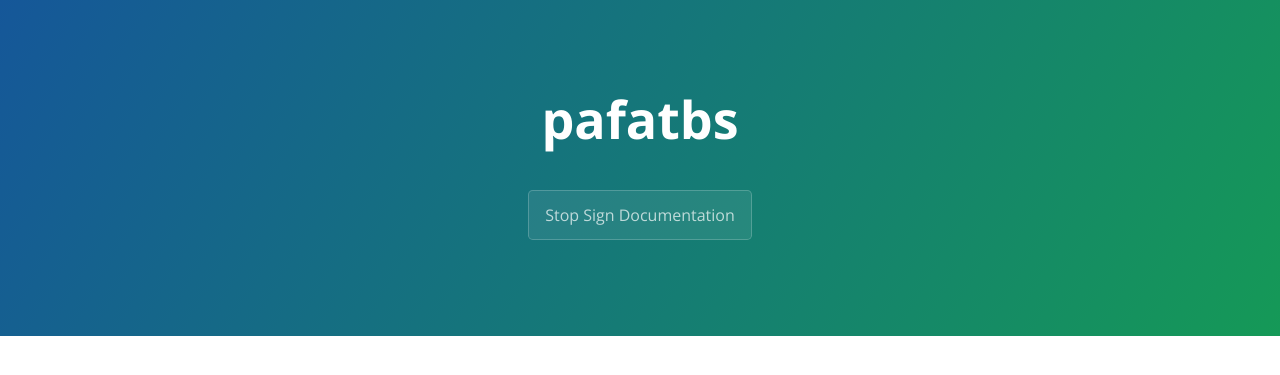
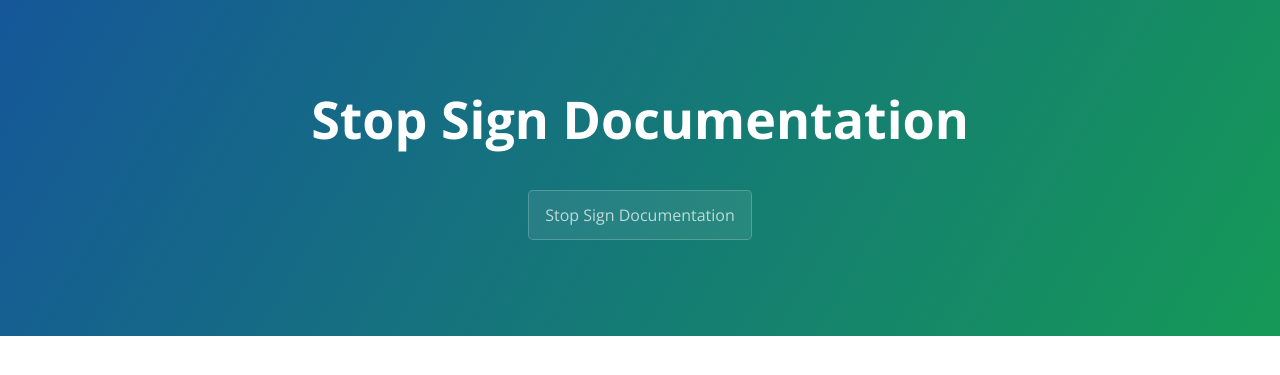
Before and after one commit to confusion0/stop-sign-bot-slash-commands, a Jekyll site: the page built from index.md, in a window 1280 px wide. Shown: the top 375 px of the page. Built offline with Jekyll 4.4.1, drawn with Linux system fonts in a browser that asks for light colours.

Commit message:
Update template.html

```diff
--- a/_layouts/template.html
+++ b/_layouts/template.html
@@ -11,7 +11,7 @@
   </head>
   <body>
     <section class="page-header">
-      <h1 class="project-name">pafatbs</h1>
+      <h1 class="project-name">Stop Sign Documentation</h1>
       <h2 class="project-tagline"></h2>
       {% for page in site.pages %}
         <a href= {{ page.filename }} class="btn">{{ page.title }}</a>
```
